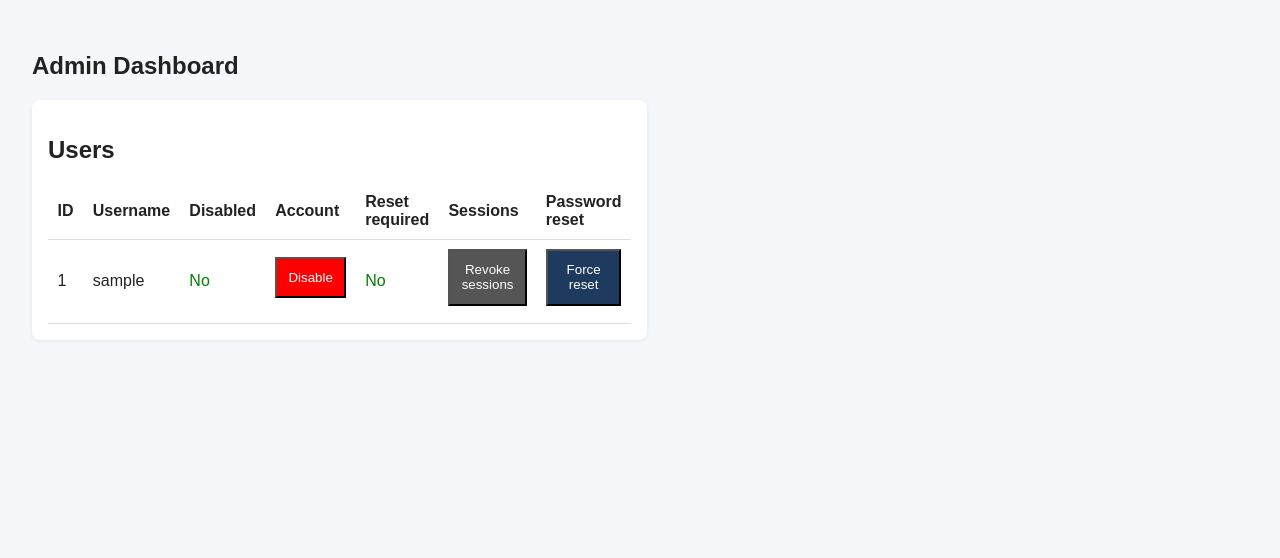
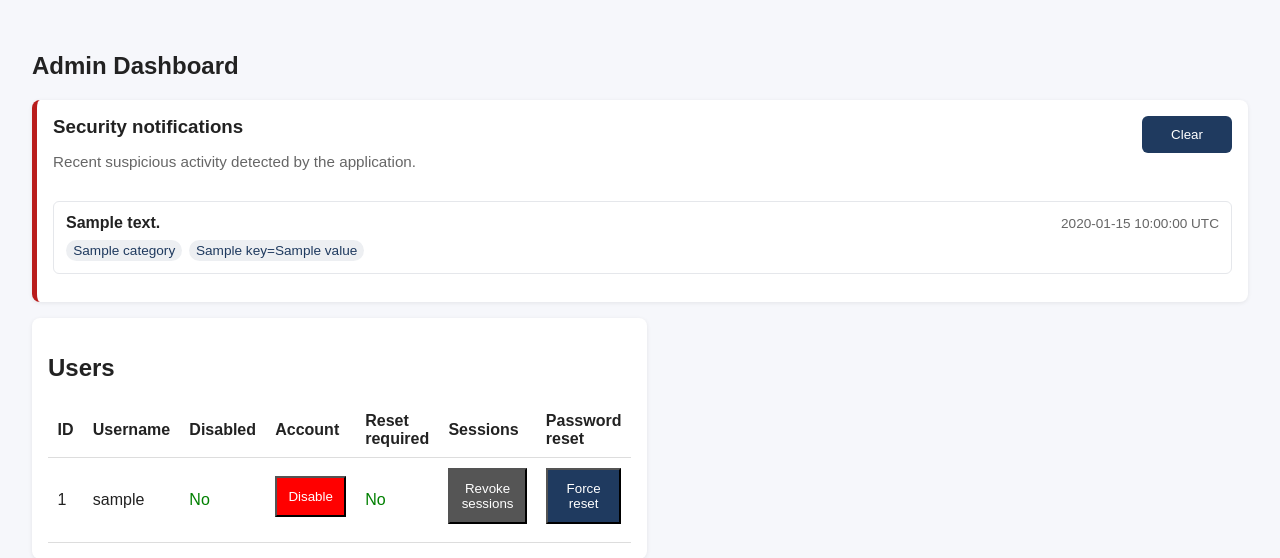
Before and after one commit to henriquePonte/Secure_Software, a Flask app: template web/templates/adminDashboard.html in a window 1280 px wide. Shown: the part 112-670 px from the top of the page. Run offline with Flask 3, Linux system fonts and the light colour scheme; the template is opened without the code that fills it: most values are stand-ins (such as "Sample title", 1, 10 or a date in 2020).

Commit message:
notificar admin quando ha comportamentos estranhos #62

```diff
--- a/web/app/app.py
+++ b/web/app/app.py
@@ -2,7 +2,12 @@ import flask
 import pathlib
 from datetime import datetime, timedelta
 from .routes import auth, documents, admin, health
-from .auth.security import detect_suspicious_request_patterns
+from .auth.security import (
+    detect_suspicious_request_patterns,
+    get_request_client_id,
+    record_request_for_volume_alert,
+)
+from .services.security_alerts import create_security_alert
 from .services.user import get_user_session_revoked_at
 from .logger.logger import get_logger
 
@@ -53,24 +58,65 @@ def create_app():
             "SUSPICIOUS_PATH_MAX_LENGTH": 256,
             "SUSPICIOUS_QUERY_MAX_LENGTH": 1024,
             "SUSPICIOUS_MAX_QUERY_PARAMS": 30,
+            "SECURITY_REQUEST_VOLUME_WINDOW_SECONDS": 60,
+            "SECURITY_REQUEST_VOLUME_THRESHOLD": 100,
+            "SECURITY_REQUEST_VOLUME_ALERT_COOLDOWN_SECONDS": 300,
         }
     )
 
     @app.before_request
     def monitor_suspicious_request_patterns():
+        if flask.request.endpoint == "static":
+            return None
+
+        client_id = get_request_client_id(flask.request, app.config)
+        should_alert, request_count, window_seconds = record_request_for_volume_alert(
+            client_id,
+            app.config,
+        )
+
+        if should_alert:
+            create_security_alert(
+                "request_volume",
+                "High request volume detected",
+                severity="warning",
+                client_id=client_id,
+                request_count=request_count,
+                window_seconds=window_seconds,
+                path=flask.request.path,
+                method=flask.request.method,
+            )
+            logger.warning(
+                "suspicious.high_request_volume client_id=%s request_count=%s "
+                "window_seconds=%s path=%s",
+                client_id,
+                request_count,
+                window_seconds,
+                flask.request.path,
+            )
+
         indicators = detect_suspicious_request_patterns(flask.request, app.config)
 
         if not indicators:
             return None
 
-        remote_addr = flask.request.headers.get("X-Forwarded-For", flask.request.remote_addr)
         user_id = flask.session.get("user_id", "anonymous")
+        create_security_alert(
+            "suspicious_request",
+            "Suspicious request pattern detected",
+            severity="warning",
+            client_id=client_id,
+            user_id=user_id,
+            method=flask.request.method,
+            path=flask.request.path,
+            indicators=indicators,
+        )
 
         logger.warning(
             "suspicious.request_detected method=%s path=%s remote_addr=%s user_id=%s indicators=%s",
             flask.request.method,
             flask.request.path,
-            remote_addr,
+            client_id,
             user_id,
             ",".join(indicators),
         )
--- a/web/app/auth/security.py
+++ b/web/app/auth/security.py
@@ -13,6 +13,11 @@ _MAX_FAILED_LOGIN_ATTEMPTS = 3
 _LOGIN_LOCKOUT_SECONDS = 300
 _FAILED_LOGIN_ATTEMPTS = {}
 _FAILED_LOGIN_ATTEMPTS_LOCK = Lock()
+_REQUEST_VOLUME = {}
+_REQUEST_VOLUME_LOCK = Lock()
+_REQUEST_VOLUME_WINDOW_SECONDS = 60
+_REQUEST_VOLUME_THRESHOLD = 100
+_REQUEST_VOLUME_ALERT_COOLDOWN_SECONDS = 300
 _TEMPORARY_PASSWORD_ALPHABET = (
     string.ascii_letters + string.digits + "!#$%&()*+,-.:;<=>?@[]^_{|}~"
 )
@@ -173,6 +178,73 @@ def get_login_client_id():
     return flask.request.remote_addr or "unknown"
 
 
+def get_request_client_id(request=None, config=None):
+    request = request or flask.request
+    config = config or flask.current_app.config
+    trust_proxy_headers = config.get("TRUST_PROXY_HEADERS", False)
+    forwarded_for = request.headers.get("X-Forwarded-For", "")
+
+    if trust_proxy_headers and forwarded_for:
+        return forwarded_for.split(",", 1)[0].strip()
+
+    return request.remote_addr or "unknown"
+
+
+def _request_volume_config(config=None):
+    config = config or {}
+
+    return {
+        "window_seconds": config.get(
+            "SECURITY_REQUEST_VOLUME_WINDOW_SECONDS",
+            _REQUEST_VOLUME_WINDOW_SECONDS,
+        ),
+        "threshold": config.get(
+            "SECURITY_REQUEST_VOLUME_THRESHOLD",
+            _REQUEST_VOLUME_THRESHOLD,
+        ),
+        "cooldown_seconds": config.get(
+            "SECURITY_REQUEST_VOLUME_ALERT_COOLDOWN_SECONDS",
+            _REQUEST_VOLUME_ALERT_COOLDOWN_SECONDS,
+        ),
+    }
+
+
+def record_request_for_volume_alert(client_id, config=None, now=None):
+    now = now or datetime.utcnow()
+    limits = _request_volume_config(config)
+    window = timedelta(seconds=limits["window_seconds"])
+    cooldown = timedelta(seconds=limits["cooldown_seconds"])
+
+    with _REQUEST_VOLUME_LOCK:
+        entry = _REQUEST_VOLUME.get(
+            client_id,
+            {
+                "timestamps": [],
+                "last_alert_at": None,
+            },
+        )
+
+        cutoff = now - window
+        entry["timestamps"] = [
+            timestamp for timestamp in entry["timestamps"] if timestamp > cutoff
+        ]
+        entry["timestamps"].append(now)
+
+        count = len(entry["timestamps"])
+        should_alert = count >= limits["threshold"]
+        last_alert_at = entry.get("last_alert_at")
+
+        if should_alert and (
+            not last_alert_at or now - last_alert_at >= cooldown
+        ):
+            entry["last_alert_at"] = now
+            _REQUEST_VOLUME[client_id] = entry
+            return True, count, limits["window_seconds"]
+
+        _REQUEST_VOLUME[client_id] = entry
+        return False, count, limits["window_seconds"]
+
+
 def _login_attempt_key(username, client_id):
     normalized_username = username.strip().lower() if isinstance(username, str) else ""
     return f"{client_id}:{normalized_username}"
@@ -248,6 +320,11 @@ def clear_failed_login_attempts():
         _FAILED_LOGIN_ATTEMPTS.clear()
 
 
+def clear_request_volume_tracking():
+    with _REQUEST_VOLUME_LOCK:
+        _REQUEST_VOLUME.clear()
+
+
 def login_required(fn):
     @wraps(fn)
     def wrapper(*args, **kwargs):
--- a/web/static/style.css
+++ b/web/static/style.css
@@ -77,3 +77,84 @@ th, td {
 .flash.success { background: #e3f7e8; }
 .muted { color: #666; font-size: 0.95rem; }
 .userbox a { color: #fff; }
+
+.security-alert-panel {
+  background: #fff;
+  border-left: 5px solid #b91c1c;
+  border-radius: 8px;
+  box-shadow: 0 1px 4px rgba(0,0,0,0.08);
+  margin-bottom: 1rem;
+  padding: 1rem;
+}
+
+.security-alert-header {
+  display: flex;
+  gap: 1rem;
+  justify-content: space-between;
+  align-items: flex-start;
+}
+
+.security-alert-header h3 {
+  margin: 0 0 0.25rem;
+}
+
+.clear-alerts-button {
+  width: auto;
+  min-width: 90px;
+  background: #1f3a5f;
+  color: #fff;
+  border: 0;
+  border-radius: 6px;
+  cursor: pointer;
+}
+
+.security-alert-list {
+  list-style: none;
+  margin: 1rem 0 0;
+  padding: 0;
+}
+
+.security-alert {
+  border: 1px solid #e5e7eb;
+  border-radius: 6px;
+  margin-bottom: 0.75rem;
+  padding: 0.75rem;
+}
+
+.security-alert-critical {
+  background: #fef2f2;
+  border-color: #fecaca;
+}
+
+.security-alert-warning {
+  background: #fffbeb;
+  border-color: #fde68a;
+}
+
+.security-alert-title {
+  display: flex;
+  gap: 0.75rem;
+  justify-content: space-between;
+  align-items: baseline;
+}
+
+.security-alert-title span {
+  color: #666;
+  font-size: 0.85rem;
+  white-space: nowrap;
+}
+
+.security-alert-details {
+  display: flex;
+  flex-wrap: wrap;
+  gap: 0.4rem;
+  margin-top: 0.5rem;
+}
+
+.security-alert-details span {
+  background: rgba(31, 58, 95, 0.08);
+  border-radius: 999px;
+  color: #1f3a5f;
+  font-size: 0.85rem;
+  padding: 0.2rem 0.45rem;
+}
--- a/web/templates/adminDashboard.html
+++ b/web/templates/adminDashboard.html
@@ -3,6 +3,35 @@
 {% block content %}
 
 <h2>Admin Dashboard</h2>
+
+{% if security_alerts %}
+<section class="security-alert-panel" aria-live="polite">
+    <div class="security-alert-header">
+        <div>
+            <h3>Security notifications</h3>
+            <p class="muted">Recent suspicious activity detected by the application.</p>
+        </div>
+        <button class="clear-alerts-button" onclick="clearSecurityAlerts()">Clear</button>
+    </div>
+
+    <ul class="security-alert-list">
+        {% for alert in security_alerts %}
+        <li class="security-alert security-alert-{{ alert.severity }}">
+            <div class="security-alert-title">
+                <strong>{{ alert.message }}</strong>
+                <span>{{ alert.timestamp.strftime("%Y-%m-%d %H:%M:%S") }} UTC</span>
+            </div>
+            <div class="security-alert-details">
+                <span>{{ alert.category }}</span>
+                {% for key, value in alert.details.items() %}
+                <span>{{ key }}={{ value }}</span>
+                {% endfor %}
+            </div>
+        </li>
+        {% endfor %}
+    </ul>
+</section>
+{% endif %}
 
 <section class="grid">
 
@@ -213,6 +242,25 @@
             })
             .catch(err => console.error(err));
     }
+
+    function clearSecurityAlerts() {
+        fetch("/admin/security-alerts/clear", {
+            method: "POST",
+            headers: {
+                "Content-Type": "application/x-www-form-urlencoded"
+            }
+        })
+            .then(res => res.json())
+            .then(data => {
+                if (data.success) {
+                    const panel = document.querySelector(".security-alert-panel");
+                    if (panel) {
+                        panel.remove();
+                    }
+                }
+            })
+            .catch(err => console.error(err));
+    }
 </script>
 
 {% endblock %}
```
Also changed, not shown: tests/test_admin_access_control.py (+5 -0 lines), tests/test_document_access_control.py (+5 -0 lines), tests/test_file_upload_validation.py (+5 -0 lines), tests/test_login_attack_attempts.py (+1 -1 lines), tests/test_secure_cookies.py (+5 -0 lines), tests/test_security_notifications.py (added, +155 -0 lines), web/app/routes/admin.py (+14 -0 lines), web/app/routes/auth.py (+28 -0 lines), web/app/services/security_alerts.py (added, +33 -0 lines).
